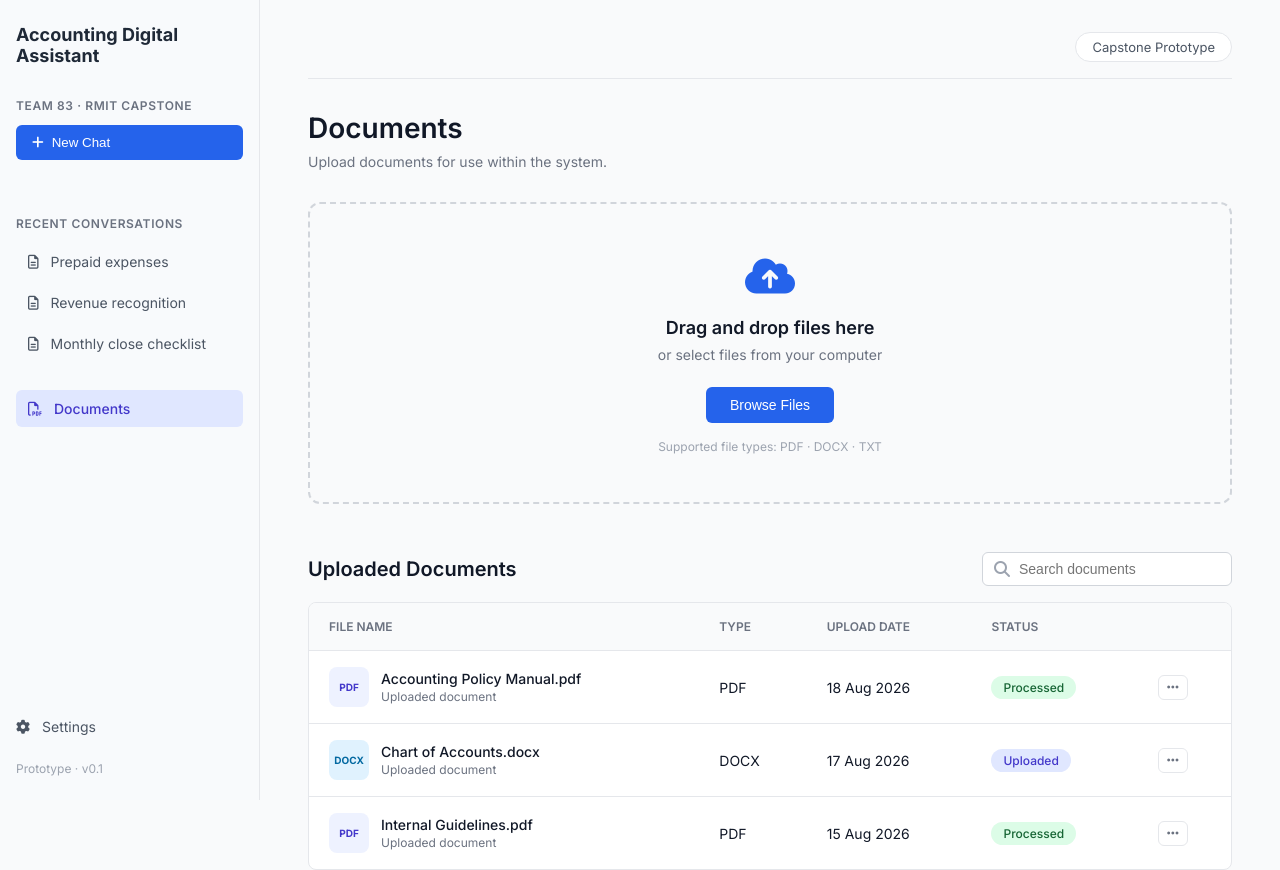
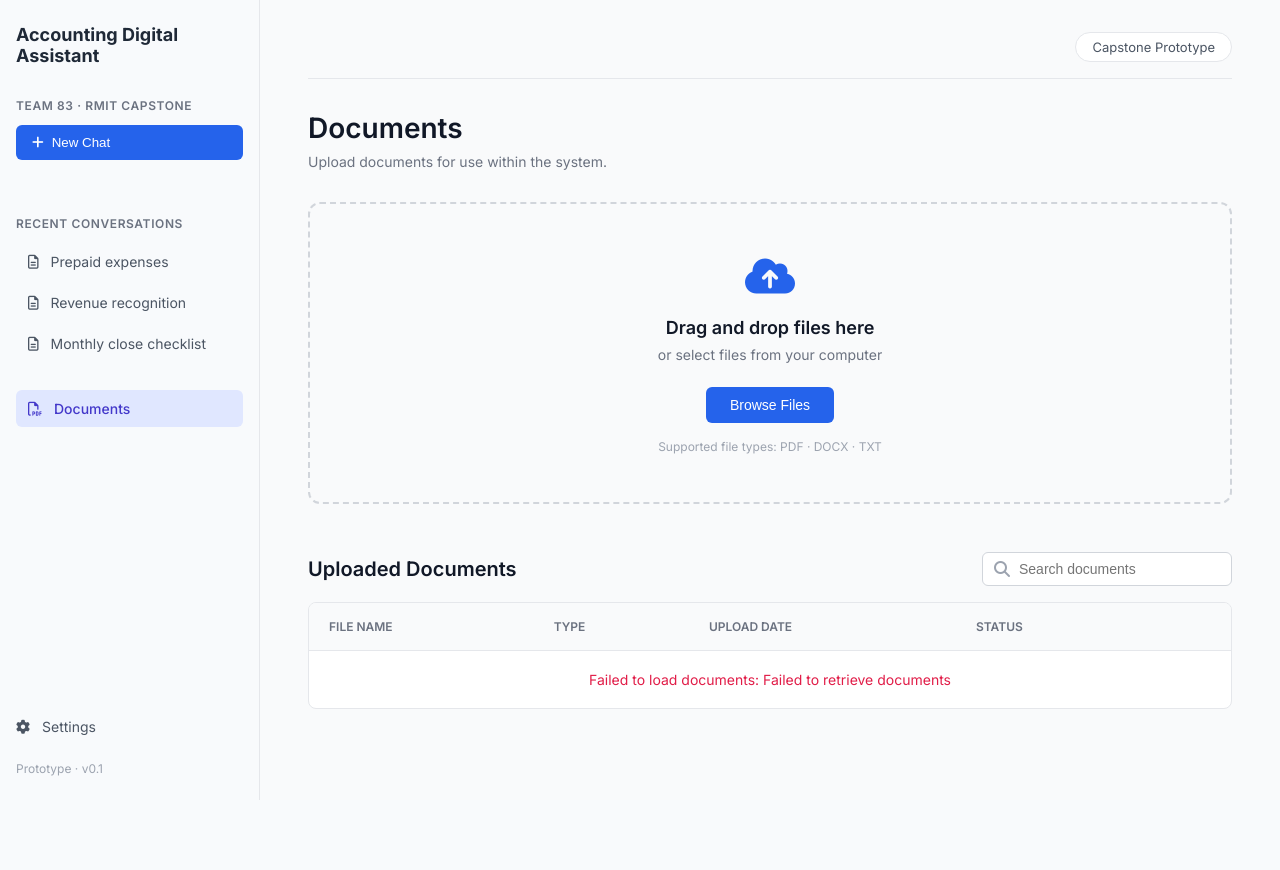
Before and after one commit to haydennguyenn/accounting-knowledge-assistant, a FastAPI app: page /upload in a window 1280 px wide. After the commit the page ends 800 px from the top, so only its background shows below. Run offline with FastAPI, Linux system fonts and the light colour scheme.

Commit message:
feat：update the upload.html to match with the upload.py

```diff
--- a/templates/upload.html
+++ b/templates/upload.html
@@ -10,7 +10,7 @@
 </head>
 <body>
 
-        <!-- 侧边栏 -->
+    <!-- side bar -->
     <aside class="sidebar">
         <div class="logo">Accounting Digital Assistant</div>
 
@@ -36,7 +36,7 @@
         </div>
     </aside>
 
-        <!-- 主内容 -->
+    <!-- main content -->
     <main class="main-content">
         <header class="header">
             <div class="badge">Capstone Prototype</div>
@@ -45,21 +45,22 @@
         <h1 class="page-title">Documents</h1>
         <p class="page-subtitle">Upload documents for use within the system.</p>
 
-            <!-- 上传区域 -->
-            <div class="upload-zone">
+        <!-- upload section -->
+        <div class="upload-zone" id="dropZone">
+            <input type="file" id="fileInput" style="display: none;" accept=".pdf,.docx,.txt" />
             <div class="upload-icon"><i class="fas fa-cloud-upload-alt"></i></div>
             <div class="upload-title">Drag and drop files here</div>
             <div class="upload-desc">or select files from your computer</div>
-                <button class="browse-btn">Browse Files</button>
+            <button class="browse-btn" id="browseBtn" type="button">Browse Files</button>
             <div class="file-types">Supported file types: PDF · DOCX · TXT</div>
         </div>
 
-            <!-- 文档列表 -->
+        <!-- doc list -->
         <div class="list-header">
             <h2 class="list-title">Uploaded Documents</h2>
             <div class="search-box">
                 <i class="fas fa-search search-icon"></i>
-                    <input type="text" placeholder="Search documents">
+                <input type="text" id="searchInput" placeholder="Search documents">
             </div>
         </div>
 
@@ -74,56 +75,142 @@
                         <th></th>
                     </tr>
                 </thead>
-                    <tbody>
+                <tbody id="documentsTableBody">
                     <tr>
-                            <td>
-                                <div class="file-info">
-                                    <div class="file-icon">PDF</div>
-                                    <div>
-                                        <div class="file-name">Accounting Policy Manual.pdf</div>
-                                        <span class="file-sub">Uploaded document</span>
-                                    </div>
-                                </div>
+                        <td colspan="5" style="text-align: center; padding: 24px; color: #888;">
+                            Loading documents...
                         </td>
-                            <td>PDF</td>
-                            <td>18 Aug 2026</td>
-                            <td><span class="status-badge processed">Processed</span></td>
-                            <td><button class="action-btn"><i class="fas fa-ellipsis-h"></i></button></td>
-                        </tr>
-                        <tr>
-                            <td>
-                                <div class="file-info">
-                                    <div class="file-icon docx">DOCX</div>
-                                    <div>
-                                        <div class="file-name">Chart of Accounts.docx</div>
-                                        <span class="file-sub">Uploaded document</span>
-                                    </div>
-                                </div>
-                            </td>
-                            <td>DOCX</td>
-                            <td>17 Aug 2026</td>
-                            <td><span class="status-badge uploaded">Uploaded</span></td>
-                            <td><button class="action-btn"><i class="fas fa-ellipsis-h"></i></button></td>
-                        </tr>
-                        <tr>
-                            <td>
-                                <div class="file-info">
-                                    <div class="file-icon">PDF</div>
-                                    <div>
-                                        <div class="file-name">Internal Guidelines.pdf</div>
-                                        <span class="file-sub">Uploaded document</span>
-                                    </div>
-                                </div>
-                            </td>
-                            <td>PDF</td>
-                            <td>15 Aug 2026</td>
-                            <td><span class="status-badge processed">Processed</span></td>
-                            <td><button class="action-btn"><i class="fas fa-ellipsis-h"></i></button></td>
                     </tr>
                 </tbody>
             </table>
         </div>
     </main>
 
+    <script>
+        const fileInput = document.getElementById('fileInput');
+        const browseBtn = document.getElementById('browseBtn');
+        const dropZone = document.getElementById('dropZone');
+        const tableBody = document.getElementById('documentsTableBody');
+        const searchInput = document.getElementById('searchInput');
+
+        let documentsData = [];
+
+        browseBtn.addEventListener('click', () => fileInput.click());
+        fileInput.addEventListener('change', (e) => {
+            if (e.target.files.length > 0) {
+                uploadFile(e.target.files[0]);
+            }
+        });
+
+        dropZone.addEventListener('dragover', (e) => {
+            e.preventDefault();
+            dropZone.style.borderColor = '#2563eb';
+        });
+
+        dropZone.addEventListener('dragleave', (e) => {
+            e.preventDefault();
+            dropZone.style.borderColor = '';
+        });
+
+        dropZone.addEventListener('drop', (e) => {
+            e.preventDefault();
+            dropZone.style.borderColor = '';
+            if (e.dataTransfer.files.length > 0) {
+                uploadFile(e.dataTransfer.files[0]);
+            }
+        });
+
+        async function uploadFile(file) {
+            const formData = new FormData();
+            formData.append('file', file);
+
+            try {
+                browseBtn.disabled = true;
+                browseBtn.innerText = 'Uploading...';
+
+                const response = await fetch('/upload', {
+                    method: 'POST',
+                    body: formData
+                });
+
+                if (!response.ok) {
+                    const error = await response.json();
+                    throw new Error(error.detail || 'Upload failed');
+                }
+
+                fileInput.value = '';
+                await fetchDocuments();
+            } catch (err) {
+                alert('Upload error: ' + err.message);
+            } finally {
+                browseBtn.disabled = false;
+                browseBtn.innerText = 'Browse Files';
+            }
+        }
+
+        async function fetchDocuments() {
+            try {
+                const response = await fetch('/documents');
+                if (!response.ok) throw new Error('Failed to retrieve documents');
+                const data = await response.json();
+                documentsData = data.documents || [];
+                renderDocuments(documentsData);
+            } catch (err) {
+                tableBody.innerHTML = `<tr><td colspan="5" style="text-align: center; color: #e11d48; padding: 20px;">Failed to load documents: ${err.message}</td></tr>`;
+            }
+        }
+
+        function renderDocuments(docs) {
+            tableBody.innerHTML = '';
+
+            if (!docs || docs.length === 0) {
+                tableBody.innerHTML = '<tr><td colspan="5" style="text-align: center; padding: 24px; color: #888;">No documents found.</td></tr>';
+                return;
+            }
+
+            docs.forEach(doc => {
+                const ext = doc.filename ? doc.filename.split('.').pop().toUpperCase() : 'FILE';
+                const dateStr = doc.uploaded_at ? new Date(doc.uploaded_at).toLocaleDateString('en-GB', {
+                    day: 'numeric',
+                    month: 'short',
+                    year: 'numeric'
+                }) : '-';
+
+                const status = (doc.status || 'pending').toLowerCase();
+                const iconClass = ext === 'DOCX' ? 'docx' : '';
+
+                const tr = document.createElement('tr');
+                tr.innerHTML = `
+                    <td>
+                        <div class="file-info">
+                            <div class="file-icon ${iconClass}">${ext}</div>
+                            <div>
+                                <div class="file-name">${doc.filename}</div>
+                                <span class="file-sub">${doc.source_label || 'Uploaded document'}</span>
+                            </div>
+                        </div>
+                    </td>
+                    <td>${ext}</td>
+                    <td>${dateStr}</td>
+                    <td><span class="status-badge ${status}">${doc.status || 'pending'}</span></td>
+                    <td><button class="action-btn"><i class="fas fa-ellipsis-h"></i></button></td>
+                `;
+                tableBody.appendChild(tr);
+            });
+        }
+
+        if (searchInput) {
+            searchInput.addEventListener('input', (e) => {
+                const query = e.target.value.toLowerCase().trim();
+                const filtered = documentsData.filter(doc =>
+                    (doc.filename && doc.filename.toLowerCase().includes(query)) ||
+                    (doc.source_label && doc.source_label.toLowerCase().includes(query))
+                );
+                renderDocuments(filtered);
+            });
+        }
+
+        document.addEventListener('DOMContentLoaded', fetchDocuments);
+    </script>
 </body>
 </html>
```
Lines whose indentation alone changed are shown as unchanged.
